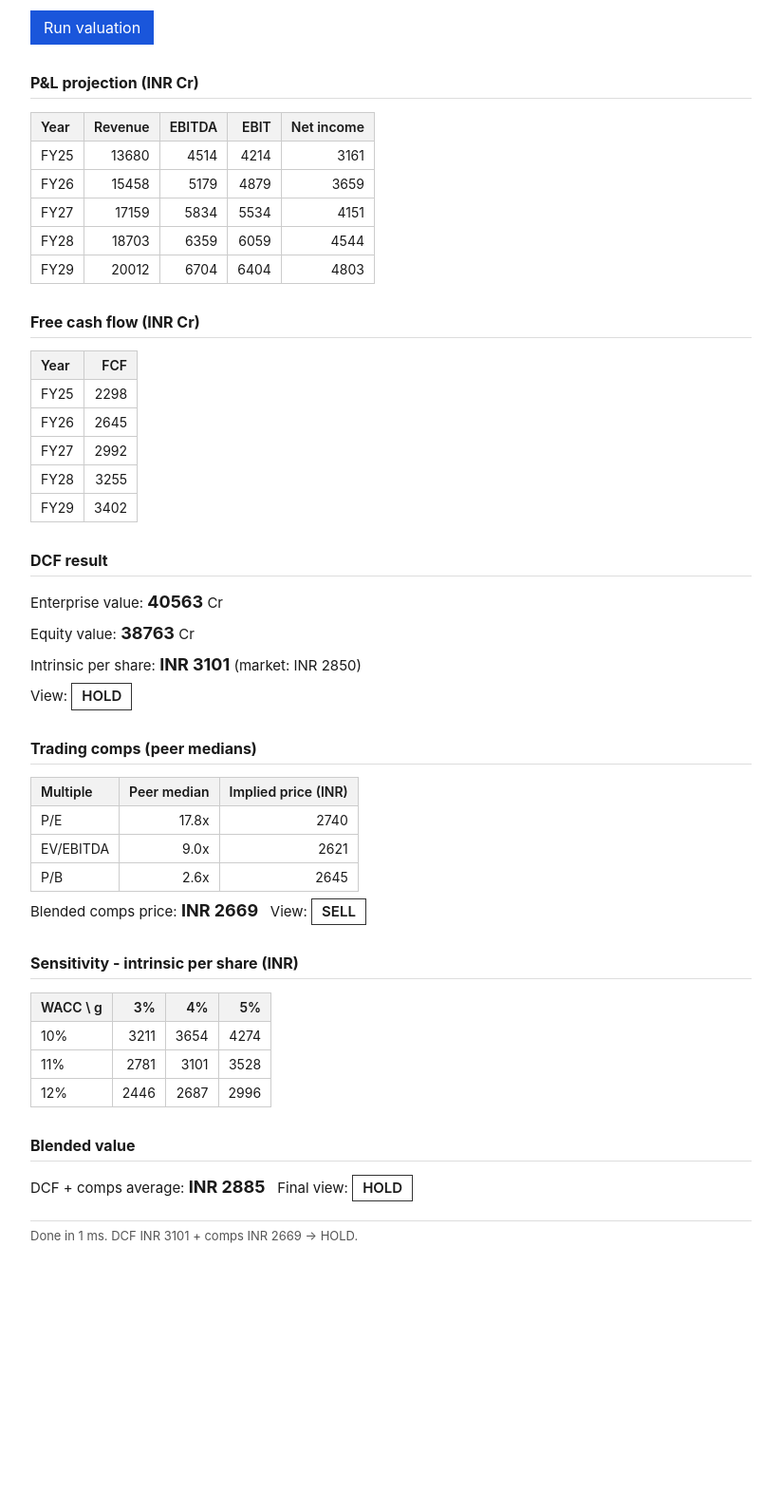
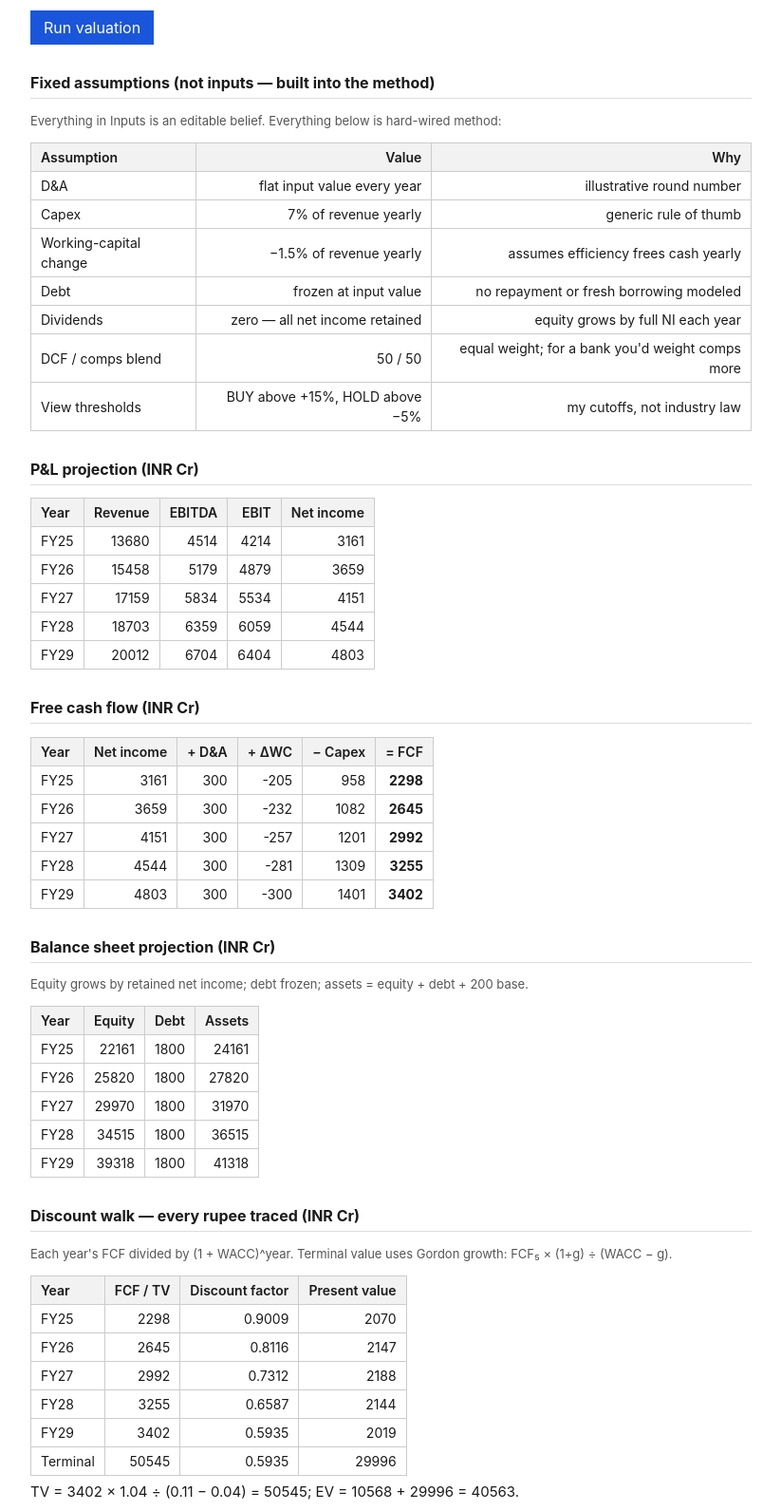
Before and after one commit to baibhab-m/dcf-trading-comps-valuation, a plain HTML site: page index.html in a window 1280 px wide. Shown: the part 629-2220 px from the top of the page at 95% size, without its empty margins (228-1051 px from the left). Before the commit the page ends 1973 px from the top, so only its background shows below. Drawn offline with Linux system fonts and the light colour scheme.

Commit message:
Show all implicit calcs: assumptions panel, FCF components, balance sheet, per-year discount walk with TV formula

```diff
--- a/index.html
+++ b/index.html
@@ -51,11 +51,33 @@ input.bad{border-color:#b00020}
 <label>EBITDA margin, 5 years (%, comma separated)</label><input class="wide" id="margins" value="33, 33.5, 34, 34, 33.5">
 <br><button onclick="run()">Run valuation</button>
 
+<h2>Fixed assumptions (not inputs — built into the method)</h2>
+<p class="note">Everything in Inputs is an editable belief. Everything below is hard-wired method:</p>
+<table>
+<tr><th>Assumption</th><th>Value</th><th>Why</th></tr>
+<tr><td>D&amp;A</td><td>flat input value every year</td><td>illustrative round number</td></tr>
+<tr><td>Capex</td><td>7% of revenue yearly</td><td>generic rule of thumb</td></tr>
+<tr><td>Working-capital change</td><td>−1.5% of revenue yearly</td><td>assumes efficiency frees cash yearly</td></tr>
+<tr><td>Debt</td><td>frozen at input value</td><td>no repayment or fresh borrowing modeled</td></tr>
+<tr><td>Dividends</td><td>zero — all net income retained</td><td>equity grows by full NI each year</td></tr>
+<tr><td>DCF / comps blend</td><td>50 / 50</td><td>equal weight; for a bank you'd weight comps more</td></tr>
+<tr><td>View thresholds</td><td>BUY above +15%, HOLD above −5%</td><td>my cutoffs, not industry law</td></tr>
+</table>
+
 <h2>P&amp;L projection (INR Cr)</h2>
 <table id="pnl"><tr><th>Year</th><th>Revenue</th><th>EBITDA</th><th>EBIT</th><th>Net income</th></tr></table>
 
 <h2>Free cash flow (INR Cr)</h2>
 <table id="fcf"><tr><th>Year</th><th>FCF</th></tr></table>
+
+<h2>Balance sheet projection (INR Cr)</h2>
+<p class="note">Equity grows by retained net income; debt frozen; assets = equity + debt + 200 base.</p>
+<table id="bs"><tr><th>Year</th><th>Equity</th><th>Debt</th><th>Assets</th></tr></table>
+
+<h2>Discount walk — every rupee traced (INR Cr)</h2>
+<p class="note">Each year's FCF divided by (1 + WACC)^year. Terminal value uses Gordon growth: FCF₅ × (1+g) ÷ (WACC − g).</p>
+<table id="walk"><tr><th>Year</th><th>FCF / TV</th><th>Discount factor</th><th>Present value</th></tr></table>
+<p class="result" id="tvline">-</p>
 
 <h2>DCF result</h2>
 <p class="result">Enterprise value: <b id="ev">-</b> Cr</p>
@@ -113,15 +135,18 @@ function project(){
   var tax=parseFloat(document.getElementById("tax").value)/100;
   var g=parseList("growth").map(function(x){return x/100;});
   var m=parseList("margins").map(function(x){return x/100;});
-  var pnl=[],fcf=[],rev=rev0;
+  var pnl=[],rows=[],bs=[],rev=rev0,eq=19000;
+  var debt0=parseFloat(document.getElementById("debt").value);
   for(var i=0;i<5;i++){
     rev=rev*(1+g[i]);
     var ebitda=rev*m[i], ebit=ebitda-da, ni=ebit*(1-tax);
     var capex=rev*0.07, dwc=rev*(-0.015);
+    var f=ni+da+dwc-capex;
     pnl.push({rev:rev,ebitda:ebitda,ebit:ebit,ni:ni});
-    fcf.push(ni+da+dwc-capex);
+    rows.push({rev:rev,ebitda:ebitda,ebit:ebit,ni:ni,da:da,dwc:dwc,capex:capex,fcf:f});
+    eq+=ni; bs.push({equity:eq,debt:debt0,assets:eq+debt0+200});
   }
-  return {pnl:pnl,fcf:fcf};
+  return {pnl:pnl,rows:rows,bs:bs};
 }
 function dcfValue(fcf,wacc,tg,debt,shares){
   var pv=0;
@@ -169,13 +194,27 @@ function run(){
   var baseRev=o.rev;
   var baseMargin=parseFloat(document.getElementById("m0").value)/100;
   var pr=project();
+  var fcfNums=pr.rows.map(function(r){return r.fcf;});
   var html="";
   pr.pnl.forEach(function(r,i){html+="<tr><td>FY"+(25+i)+"</td><td>"+r.rev.toFixed(0)+"</td><td>"+r.ebitda.toFixed(0)+"</td><td>"+r.ebit.toFixed(0)+"</td><td>"+r.ni.toFixed(0)+"</td></tr>";});
   document.getElementById("pnl").innerHTML='<tr><th>Year</th><th>Revenue</th><th>EBITDA</th><th>EBIT</th><th>Net income</th></tr>'+html;
   var fh="";
-  pr.fcf.forEach(function(f,i){fh+="<tr><td>FY"+(25+i)+"</td><td>"+f.toFixed(0)+"</td></tr>";});
-  document.getElementById("fcf").innerHTML='<tr><th>Year</th><th>FCF</th></tr>'+fh;
-  var d=dcfValue(pr.fcf,wacc,tg,debt,shares);
+  pr.rows.forEach(function(r,i){fh+="<tr><td>FY"+(25+i)+"</td><td>"+r.ni.toFixed(0)+"</td><td>"+r.da.toFixed(0)+"</td><td>"+r.dwc.toFixed(0)+"</td><td>"+r.capex.toFixed(0)+"</td><td><b>"+r.fcf.toFixed(0)+"</b></td></tr>";});
+  document.getElementById("fcf").innerHTML='<tr><th>Year</th><th>Net income</th><th>+ D&amp;A</th><th>+ ΔWC</th><th>− Capex</th><th>= FCF</th></tr>'+fh;
+  var bh="";
+  pr.bs.forEach(function(b,i){bh+="<tr><td>FY"+(25+i)+"</td><td>"+b.equity.toFixed(0)+"</td><td>"+b.debt.toFixed(0)+"</td><td>"+b.assets.toFixed(0)+"</td></tr>";});
+  document.getElementById("bs").innerHTML='<tr><th>Year</th><th>Equity</th><th>Debt</th><th>Assets</th></tr>'+bh;
+  var wh="",pvsum=0;
+  fcfNums.forEach(function(f,i){
+    var df=1/Math.pow(1+wacc,i+1), pv=f*df; pvsum+=pv;
+    wh+="<tr><td>FY"+(25+i)+"</td><td>"+f.toFixed(0)+"</td><td>"+df.toFixed(4)+"</td><td>"+pv.toFixed(0)+"</td></tr>";
+  });
+  var tv=fcfNums[fcfNums.length-1]*(1+tg)/(wacc-tg);
+  var pvtv=tv/Math.pow(1+wacc,fcfNums.length);
+  wh+="<tr><td>Terminal</td><td>"+tv.toFixed(0)+"</td><td>"+(1/Math.pow(1+wacc,fcfNums.length)).toFixed(4)+"</td><td>"+pvtv.toFixed(0)+"</td></tr>";
+  document.getElementById("walk").innerHTML='<tr><th>Year</th><th>FCF / TV</th><th>Discount factor</th><th>Present value</th></tr>'+wh;
+  document.getElementById("tvline").textContent="TV = "+fcfNums[fcfNums.length-1].toFixed(0)+" × "+(1+tg).toFixed(2)+" ÷ ("+wacc.toFixed(2)+" − "+tg.toFixed(2)+") = "+tv.toFixed(0)+"; EV = "+pvsum.toFixed(0)+" + "+pvtv.toFixed(0)+" = "+(pvsum+pvtv).toFixed(0)+".";
+  var d=dcfValue(fcfNums,wacc,tg,debt,shares);
   document.getElementById("ev").textContent=d.ev.toFixed(0);
   document.getElementById("eq").textContent=d.eq.toFixed(0);
   document.getElementById("intr").textContent=d.intr.toFixed(0);
@@ -192,7 +231,7 @@ function run(){
   var sh='<tr><th>WACC \\ g</th>'+gs.map(function(g){return '<th>'+Math.round(g*100)+'%</th>';}).join('')+'</tr>';
   ws.forEach(function(w){
     sh+='<tr><td>'+Math.round(w*100)+'%</td>'+gs.map(function(g){
-      var dd=dcfValue(pr.fcf,w,g,debt,shares);return '<td>'+dd.intr.toFixed(0)+'</td>';
+      var dd=dcfValue(fcfNums,w,g,debt,shares);return '<td>'+dd.intr.toFixed(0)+'</td>';
     }).join('')+'</tr>';
   });
   document.getElementById("sens").innerHTML=sh;
```
Also changed, not shown: 1 other file.
